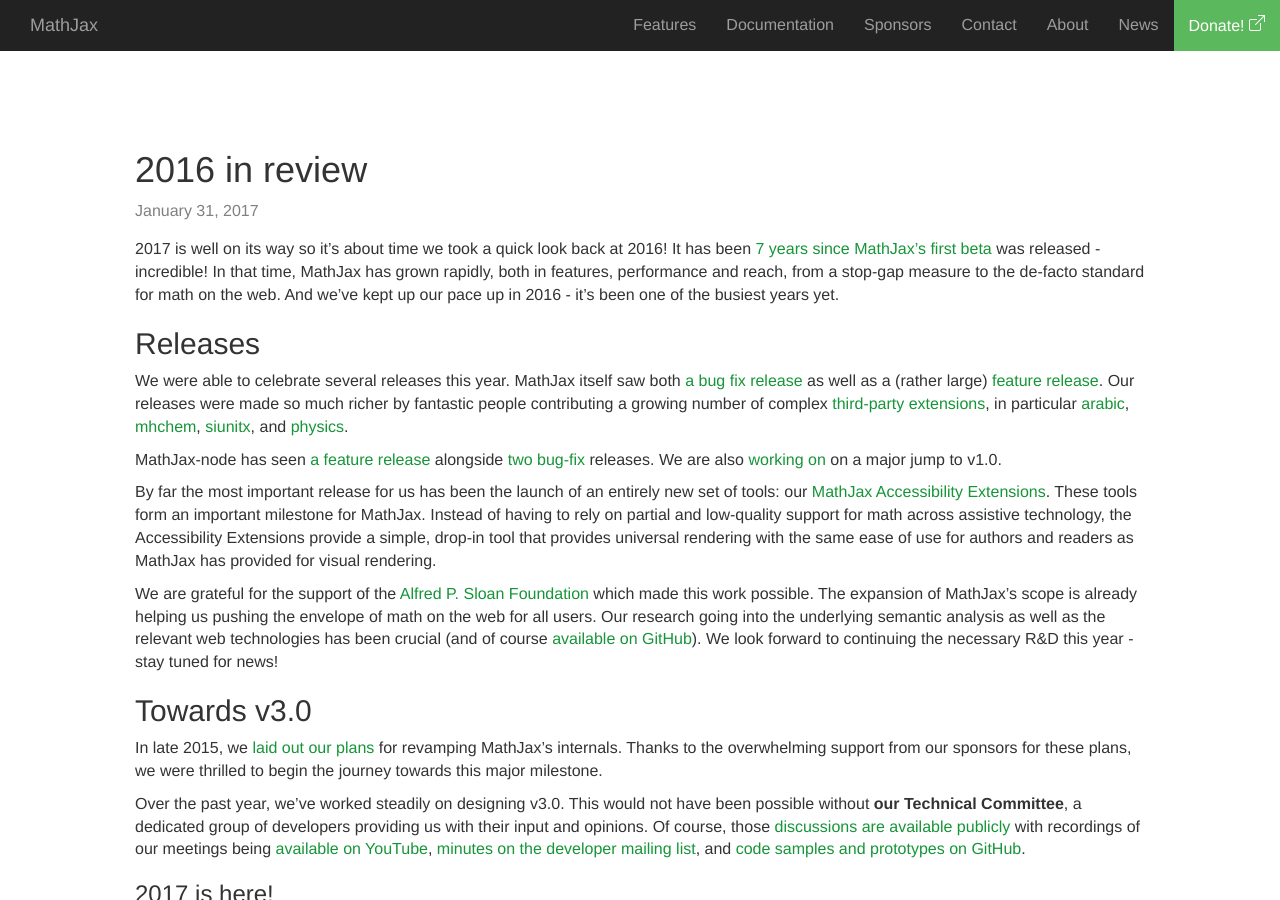
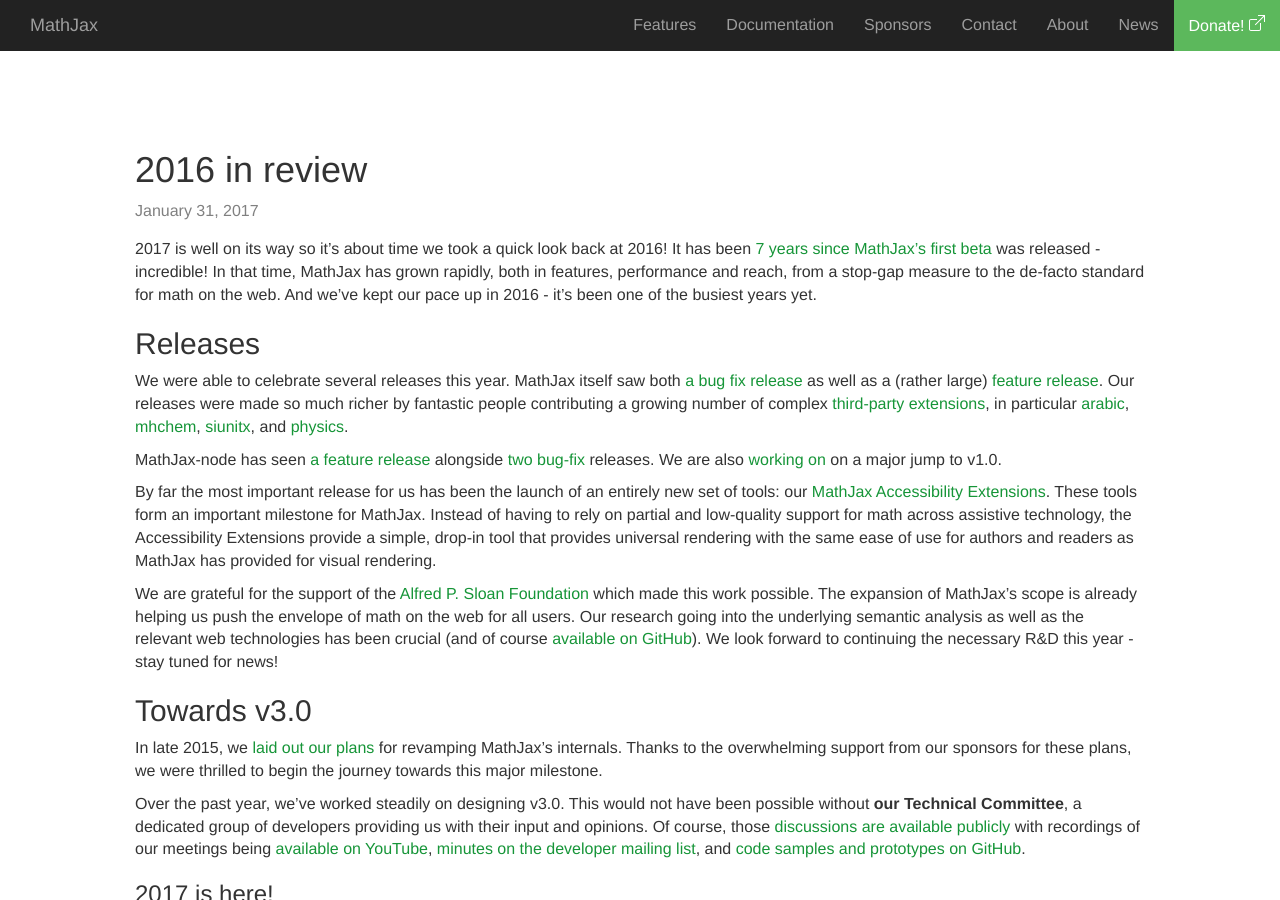
Before and after one commit to mathjax/MathJax-website, a Jekyll site: the page built from _posts/2017/2017-01-31-2016-in-review.md, in a window 1280 px wide and 900 px high. Built offline with Jekyll 4.4.1, drawn with Linux system fonts in a browser that asks for light colours; nearby versions of some CDN libraries.

Commit message:
[2016 review] fix typos

```diff
--- a/_posts/2017/2017-01-31-2016-in-review.md
+++ b/_posts/2017/2017-01-31-2016-in-review.md
@@ -8,7 +8,7 @@
 ---
 
 
-2017 is well on its way so it's about time we took a quick look back at 2016! It has been [7 years since MathJax's first beta](https://www.mathjax.org/mathjax-beta-released/) was released - incredible! In that time, MathJax has grown rapidly, both in features, performance and reach, from a stop-gap measure to the de-facto standard for math on the web. And we've kept up our pace up in 2016 - it's been one of the busiest years yet.
+2017 is well on its way so it's about time we took a quick look back at 2016! It has been [7 years since MathJax's first beta](https://www.mathjax.org/mathjax-beta-released/) was released - incredible! In that time, MathJax has grown rapidly, both in features, performance and reach, from a stop-gap measure to the de-facto standard for math on the web. And we've kept our pace up in 2016 - it's been one of the busiest years yet.
 
 ## Releases
 
@@ -18,7 +18,7 @@
 
 By far the most important release for us has been the launch of an entirely new set of tools: our [MathJax Accessibility Extensions](https://www.mathjax.org/mathjax-accessibility-extensions-v1-now-available/). These tools form an important milestone for MathJax. Instead of having to rely on partial and low-quality support for math across assistive technology, the Accessibility Extensions provide a simple, drop-in tool that provides universal rendering with the same ease of use for authors and readers as MathJax has provided for visual rendering.
 
-We are grateful for the support of the [Alfred P. Sloan Foundation](https://sloan.org/) which made this work possible. The expansion of MathJax's scope is already helping us pushing the envelope of math on the web for all users. Our research going into the underlying semantic analysis as well as the relevant web technologies has been crucial (and of course [available on GitHub](https://github.com/mathjax/papers)). We look forward to continuing the necessary R&D this year - stay tuned for news!
+We are grateful for the support of the [Alfred P. Sloan Foundation](https://sloan.org/) which made this work possible. The expansion of MathJax's scope is already helping us push the envelope of math on the web for all users. Our research going into the underlying semantic analysis as well as the relevant web technologies has been crucial (and of course [available on GitHub](https://github.com/mathjax/papers)). We look forward to continuing the necessary R&D this year - stay tuned for news!
 
 ## Towards v3.0
 
```
